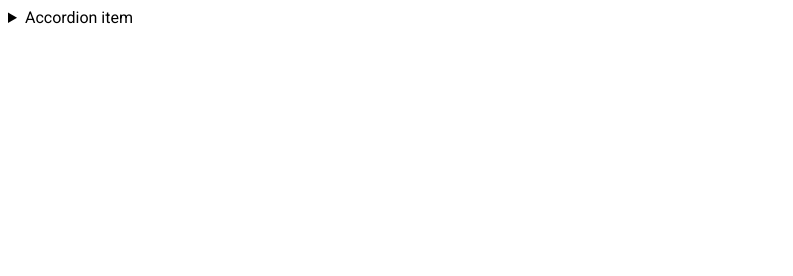
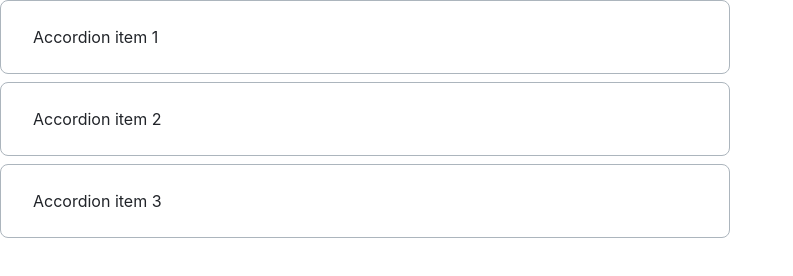
Before and after one commit to js-tasks-ru/htmlcss-20230411_aleksandr-pupkov1991, a website: page 03-lection1/02-accordion/index.html in a window 1280 px wide. Shown: the whole page, without its empty margins (0-793 px from the left). Drawn offline with Linux system fonts and the light colour scheme; a web font is replaced by a local one.

Commit message:
03-lection1/02-accordion-corrected-remarks

```diff
--- a/03-lection1/02-accordion/accordion.css
+++ b/03-lection1/02-accordion/accordion.css
@@ -1 +1,38 @@
-/* Стилизация аккордеона */
+/* Стилизация аккордеона*/
+.accordion{
+    width: 730px;
+}
+.accordion__title::-webkit-details-marker{
+    display: none;
+}
+.accordion__item > .accordion__title{
+    list-style: none;
+}
+.accordion__item{
+    border: 1px solid var(--grey-3);
+    border-radius: 8px;
+    padding: 24px 49px 24px 32px;
+    margin-bottom: 8px;
+    cursor: pointer;
+}
+.accordion__item[open]{
+    padding-bottom: 32px;
+}
+.accordion__item:last-child{
+    margin-bottom: 0;
+}
+.accordion__title{
+    font-family: 'Inter';
+    font-weight: 400;
+    font-size: 16px;
+    line-height: 24px;
+    color: var(--black);
+}
+.accordion__descriptor{
+    font-family: 'Inter';
+    font-weight: 400;
+    font-size: 16px;
+    line-height: 24px;
+    color: var(--grey-4);
+    margin: 16px 0 0 0;
+}
--- a/03-lection1/02-accordion/index.html
+++ b/03-lection1/02-accordion/index.html
@@ -2,17 +2,36 @@
 <!-- Страница с аккордеоном -->
 <html lang="ru">
     <head>
+        <link rel="stylesheet" href="../../assets/css/normalize.css">
         <link rel="stylesheet" href="../../assets/css/main.css">
         <link rel="stylesheet" href="./accordion.css">
     </head>
     <body>
-        <details>
-            <summary>
-                Accordion item
-            </summary>
-            <p>
-                Hidden content
-            </p>
-        </details>
+        <div class="accordion">
+            <details class="accordion__item">
+                <summary class="accordion__title">
+                    Accordion item 1
+                </summary>
+                <p class="accordion__descriptor">
+                    Amet minim mollit non deserunt ullamco est sit aliqua dolor do amet sint. Velit officia<br> consequat duis enim velit mollit. Exercitation veniam consequat sunt nostrud amet.
+                </p>
+            </details>
+            <details class="accordion__item">
+                <summary class="accordion__title">
+                    Accordion item 2
+                </summary>
+                <p class="accordion__descriptor">
+                    Amet minim mollit non deserunt ullamco est sit aliqua dolor do amet sint. Velit officia<br> consequat duis enim velit mollit. Exercitation veniam consequat sunt nostrud amet.
+                </p>
+            </details>
+            <details class="accordion__item">
+                <summary class="accordion__title">
+                    Accordion item 3
+                </summary>
+                <p class="accordion__descriptor">
+                    Amet minim mollit non deserunt ullamco est sit aliqua dolor do amet sint. Velit officia<br> consequat duis enim velit mollit. Exercitation veniam consequat sunt nostrud amet.
+                </p>
+            </details>
+        </div>
     </body>
 </html>
```
